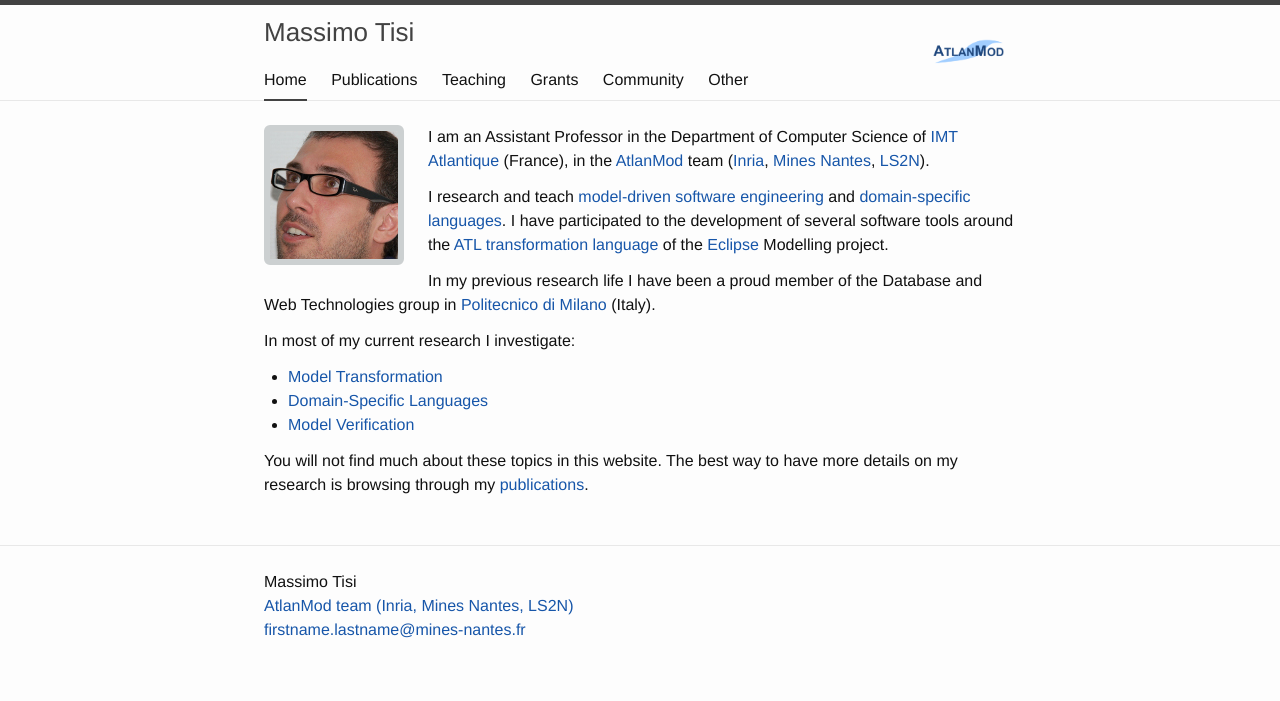
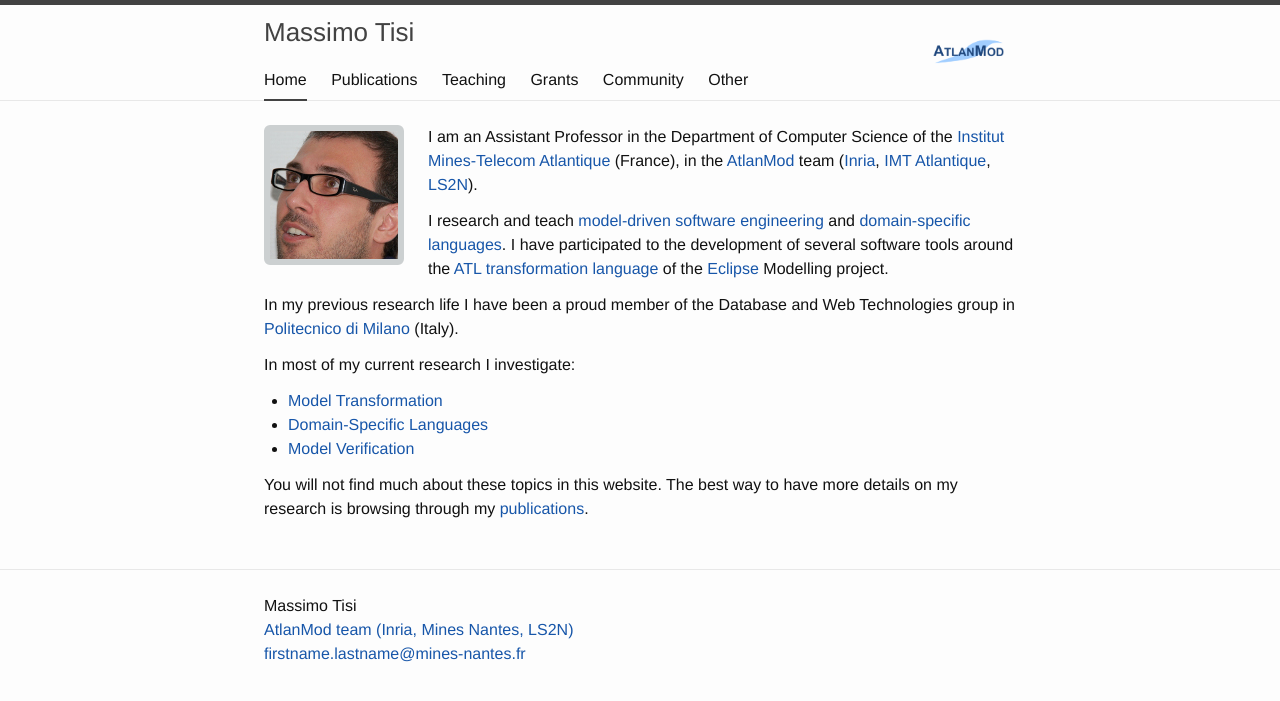
Before and after one commit to massimotisi/massimotisi.github.io, a Jekyll site: the page built from index.md, in a window 1280 px wide. Shown: the top 701 px of the page. Built offline with Jekyll 4.4.1, drawn with Linux system fonts in a browser that asks for light colours.

Commit message:
Improved affiliation

```diff
--- a/index.md
+++ b/index.md
@@ -2,7 +2,7 @@
 layout: home
 ---
 
-I am an Assistant Professor in the Department of Computer Science of [IMT Atlantique](http://www.mines-nantes.fr/) (France), in the [AtlanMod](http://web.emn.fr/x-info/atlanmod/index.php?title=Main_Page) team ([Inria](https://www.inria.fr/en/), [Mines Nantes](http://www.mines-nantes.fr/), [LS2N](http://ls2n.fr/)).
+I am an Assistant Professor in the Department of Computer Science of the [Institut Mines-Telecom Atlantique](http://www.imt-atlantique.fr/) (France), in the [AtlanMod](http://web.emn.fr/x-info/atlanmod/index.php?title=Main_Page) team ([Inria](https://www.inria.fr/en/), [IMT Atlantique](http://www.imt-atlantique.fr/), [LS2N](http://ls2n.fr/)).
 
 I research and teach [model-driven software engineering](https://en.wikipedia.org/wiki/Model-driven_engineering) and [domain-specific languages](https://en.wikipedia.org/wiki/Domain-specific_language). I have participated to the development of several software tools around the [ATL transformation language](https://www.eclipse.org/atl/) of the [Eclipse](https://eclipse.org/) Modelling project.
 
```
